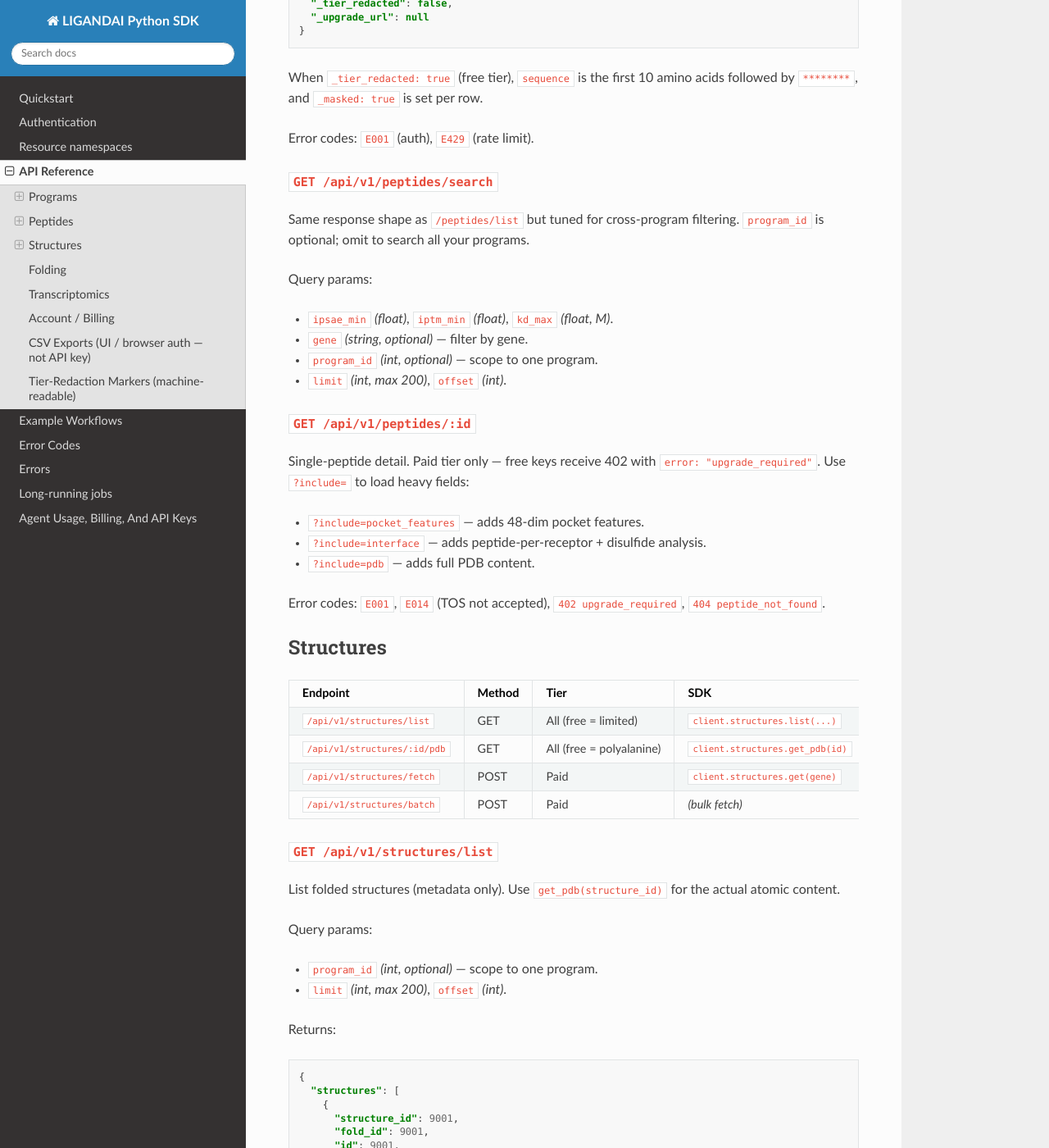
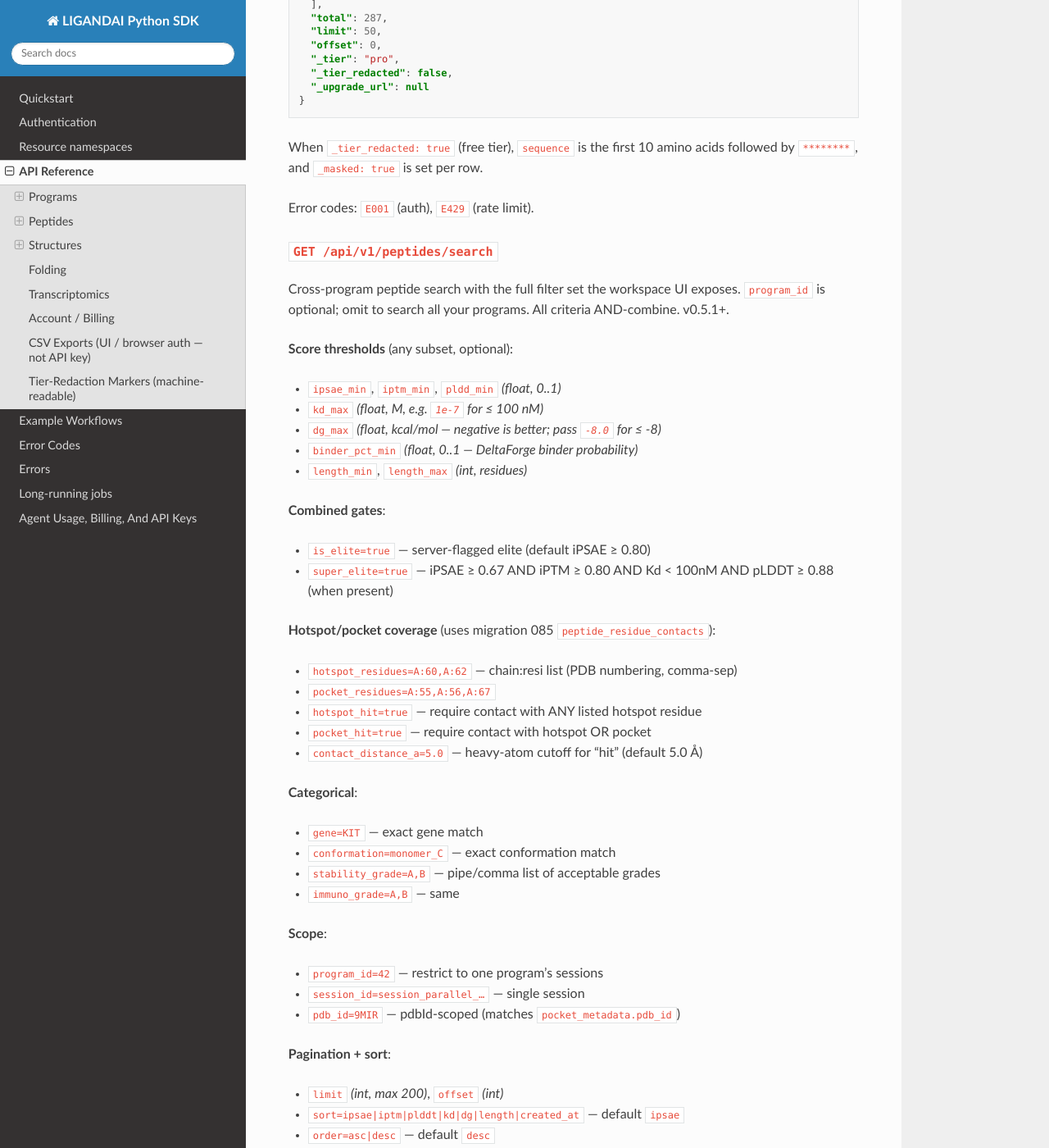
Before and after one commit to Ligandal-Inc/LigandAI-Official-SDK, a Sphinx documentation site: the page built from docs/api_reference.md, in a window 1280 px wide and 1400 px high, scrolled down 2660 px. Shown: the whole window at 82% size. Built offline with Sphinx 7.4.7 and the Read the Docs theme 3.1.0, drawn with Linux system fonts in a browser that asks for light colours; pages that are not in the unit, such as notebooks, are missing from menus; some of the changed text lies outside the part shown.

Commit message:
chore(release): 0.5.1 — rich search filters + fill_until + pocket_for_hotspots
Version bump from 0.5.0 → 0.5.1 (additive — no breaking changes from 0.5.0).

CHANGELOG entry covers the three new capabilities documented in the
feature commit (peptides.search rich filters, peptides.fill_until,
peptides.pocket_for_hotspots) with full example code blocks.

docs/api_reference.md updated:
  - new endpoints listed in Peptides table:
      POST /api/v1/peptides/auto-generate-until
      GET  /api/v1/structures/:pdbId/pocket
  - GET /api/v1/peptides/search query-param section expanded to cover
    every workspace filter (score thresholds, combined gates, hotspot/
    pocket coverage, categorical, scope, pagination/sort) plus the new
    response fields (hotspot_contacts, pocket_contacts, binder_pct,
    stability_grade, immuno_grade)
  - POST /api/v1/peptides/auto-generate-until full request/response
    contract documented with plan vs start mode
  - GET /api/v1/structures/:pdbId/pocket full request/response

Wheel + sdist artifacts built locally in dist/:
  ligandai-0.5.1-py3-none-any.whl   (117 KB)
  ligandai-0.5.1.tar.gz             (156 KB)

PyPI upload deferred for explicit user approval (twine upload is a
public-facing destructive action — no auto-publish without confirmation
per CLAUDE.md risky-action policy).

````diff
--- a/docs/api_reference.md
+++ b/docs/api_reference.md
@@ -75,6 +75,8 @@
 | `/api/v1/peptides/list` | GET | All (free = masked) | `client.peptides.list(...)` |
 | `/api/v1/peptides/list_by_program` (alias of list) | GET | All (free = masked) | `client.peptides.list_by_program(...)` |
 | `/api/v1/peptides/search` | GET | All (free = masked) | `client.peptides.search(...)` |
+| `/api/v1/peptides/auto-generate-until` | POST | All (free = masked) | `client.peptides.fill_until(...)` |
+| `/api/v1/structures/:pdbId/pocket` | GET | All | `client.peptides.pocket_for_hotspots(...)` |
 | `/api/v1/peptides/:id` | GET | Paid | `client.peptides.get(id, ...)` |
 
 ### `GET /api/v1/peptides/list`
@@ -125,14 +127,132 @@
 
 ### `GET /api/v1/peptides/search`
 
-Same response shape as `/peptides/list` but tuned for cross-program
-filtering. `program_id` is optional; omit to search all your programs.
+Cross-program peptide search with the full filter set the workspace UI
+exposes. `program_id` is optional; omit to search all your programs.
+All criteria AND-combine. v0.5.1+.
+
+**Score thresholds** (any subset, optional):
+- `ipsae_min`, `iptm_min`, `pldd_min` _(float, 0..1)_
+- `kd_max` _(float, M, e.g. `1e-7` for ≤ 100 nM)_
+- `dg_max` _(float, kcal/mol — negative is better; pass `-8.0` for ≤ -8)_
+- `binder_pct_min` _(float, 0..1 — DeltaForge binder probability)_
+- `length_min`, `length_max` _(int, residues)_
+
+**Combined gates**:
+- `is_elite=true` — server-flagged elite (default iPSAE ≥ 0.80)
+- `super_elite=true` — iPSAE ≥ 0.67 AND iPTM ≥ 0.80 AND Kd < 100nM
+  AND pLDDT ≥ 0.88 (when present)
+
+**Hotspot/pocket coverage** (uses migration 085 `peptide_residue_contacts`):
+- `hotspot_residues=A:60,A:62` — chain:resi list (PDB numbering, comma-sep)
+- `pocket_residues=A:55,A:56,A:67`
+- `hotspot_hit=true` — require contact with ANY listed hotspot residue
+- `pocket_hit=true` — require contact with hotspot OR pocket
+- `contact_distance_a=5.0` — heavy-atom cutoff for "hit" (default 5.0 Å)
+
+**Categorical**:
+- `gene=KIT` — exact gene match
+- `conformation=monomer_C` — exact conformation match
+- `stability_grade=A,B` — pipe/comma list of acceptable grades
+- `immuno_grade=A,B` — same
+
+**Scope**:
+- `program_id=42` — restrict to one program's sessions
+- `session_id=session_parallel_…` — single session
+- `pdb_id=9MIR` — pdbId-scoped (matches `pocket_metadata.pdb_id`)
+
+**Pagination + sort**:
+- `limit` _(int, max 200)_, `offset` _(int)_
+- `sort=ipsae|iptm|plddt|kd|dg|length|created_at` — default `ipsae`
+- `order=asc|desc` — default `desc`
+
+Each returned peptide additionally exposes:
+- `hotspot_contacts: [{chain, residue, distance_a}]` — when
+  `hotspot_residues` was specified
+- `pocket_contacts: [{chain, residue, distance_a}]` — when
+  `pocket_residues` was specified
+- `binder_pct`, `stability_grade`, `immuno_grade` — passthrough
+
+The response also echoes back the resolved criteria in `criteria: {...}`
+so the SDK can cache key the response.
+
+### `POST /api/v1/peptides/auto-generate-until`
+
+Plan (or kick off) a generate-and-fold loop until N peptides match
+arbitrary criteria. v0.5.1+.
+
+Body (JSON):
+```json
+{
+  "gene": "BMPR1A",
+  "target_count": 25,
+  "criteria": {
+    "super_elite": true,
+    "hotspot_residues": ["A:60", "A:62"],
+    "hotspot_hit": true
+  },
+  "batch_size": 100,
+  "max_iterations": 5,
+  "budget_credits_max": 50000,
+  "mode": "plan"
+}
+```
+
+`mode: "plan"` (default) returns:
+```json
+{
+  "current_passing_count": 12,
+  "target_count": 25,
+  "remaining": 13,
+  "plan": {
+    "batches_recommended": 3,
+    "batch_size": 100,
+    "total_peptides_to_generate": 300,
+    "est_credits": 30000,
+    "est_minutes": 21,
+    "pass_rate_assumed": 0.05,
+    "strict_criteria": true,
+    "budget_ok": true
+  },
+  "criteria": { ... },
+  "gene": "BMPR1A"
+}
+```
+
+`mode: "start"` validates against `budget_credits_max` and returns
+`next_action` with the exact `/api/ptf/parallel/generate` calls to
+make. The client iterates and re-checks via `peptides.search()`.
+Empirical pass-rate guess: 5% for strict criteria (super_elite OR
+hotspot_hit OR explicit residue list), 25% otherwise.
+
+### `GET /api/v1/structures/:pdbId/pocket`
+
+Compute the pocket residues within `radius_a` Å of one or more
+hotspots. v0.5.1+.
 
 Query params:
-- `ipsae_min` _(float)_, `iptm_min` _(float)_, `kd_max` _(float, M)_.
-- `gene` _(string, optional)_ — filter by gene.
-- `program_id` _(int, optional)_ — scope to one program.
-- `limit` _(int, max 200)_, `offset` _(int)_.
+- `hotspots=A:60,A:62` _(required, chain:resi PDB numbering)_
+- `radius_a=8.0` _(float, default 8.0, range 2.0–20.0)_
+- `session_id=session_parallel_…` _(optional — compute against the
+  session's fold structure instead of canonical PDB)_
+
+Returns:
+```json
+{
+  "pdb_id": "9MIR",
+  "session_id": null,
+  "hotspots": [{"chain":"A","residue":60}, {"chain":"A","residue":62}],
+  "radius_a": 8.0,
+  "pocket_residues": [
+    {"chain":"A","residue":55,"resname":"VAL","distance_a":4.1},
+    {"chain":"A","residue":56,"resname":"LYS","distance_a":5.7}
+  ],
+  "n_pocket_residues": 12
+}
+```
+
+Multi-hotspot input is unioned with closest-distance preference per
+residue.
 
 ### `GET /api/v1/peptides/:id`
 
--- a/ligandai/_version.py
+++ b/ligandai/_version.py
@@ -4,4 +4,4 @@
 Keep in sync with `[project] version` in `pyproject.toml`.
 """
 
-__version__: str = "0.5.0"
+__version__: str = "0.5.1"
--- a/pyproject.toml
+++ b/pyproject.toml
@@ -6,7 +6,7 @@
 
 [project]
 name = "ligandai"
-version = "0.5.0"
+version = "0.5.1"
 description = "Official Python SDK for the LIGANDAI (TM) platform — peptide design, structure prediction, scoring, and discovery."
 readme = "README.md"
 license = { text = "Proprietary. Use of this SDK constitutes acceptance of https://ligandai.com/terms and https://ligandai.com/eula." }
````
Also changed, not shown: CHANGELOG.md (+110 -0 lines).
